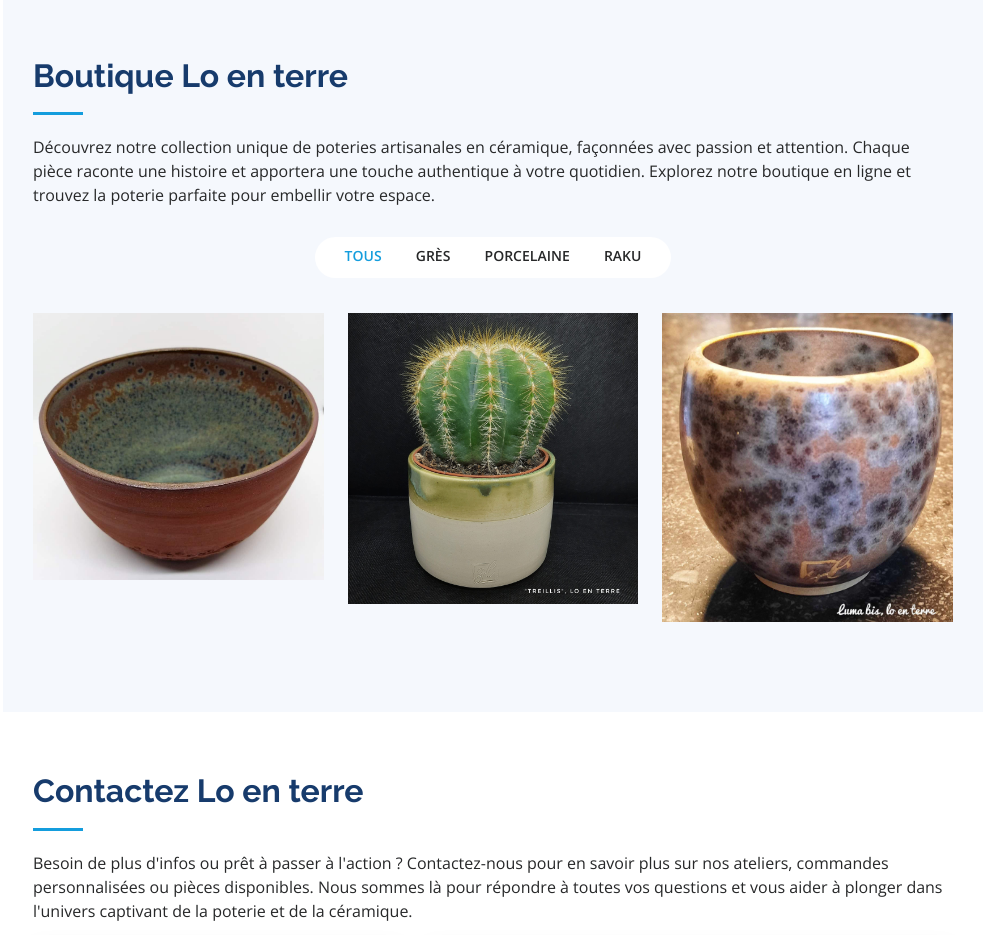
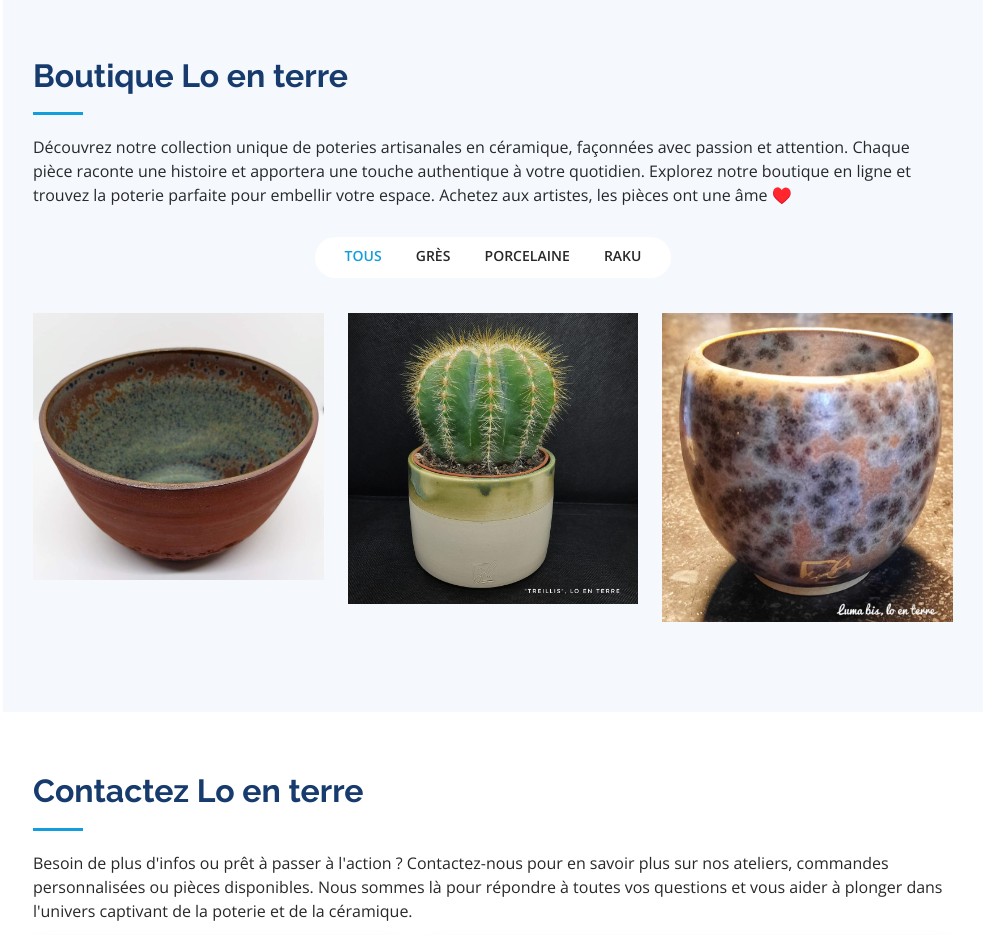
Before and after one commit to rchretien/lo-en-terre.github.io, a website: page src/index.html in a window 1280 px wide. Shown: the part 6200-7135 px from the top of the page, without its empty margins (297-1280 px from the left). Drawn offline with nearby package versions, Linux system fonts and the light colour scheme.

Commit message:
chore: added text.

```diff
--- a/src/index.html
+++ b/src/index.html
@@ -795,7 +795,8 @@
               céramique, façonnées avec passion et attention. Chaque pièce
               raconte une histoire et apportera une touche authentique à votre
               quotidien. Explorez notre boutique en ligne et trouvez la poterie
-              parfaite pour embellir votre espace.
+              parfaite pour embellir votre espace. Achetez aux artistes, les pièces
+              ont une âme ♥️
             </p>
           </div>
 
```
